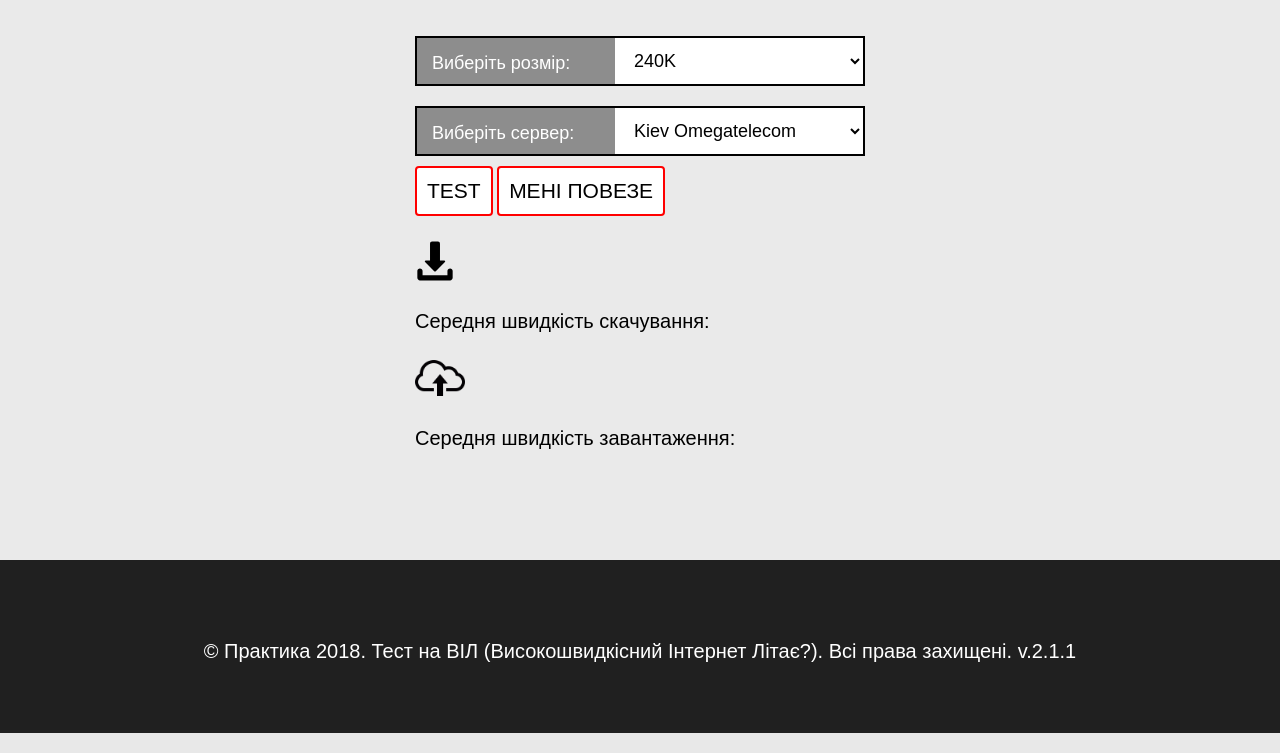
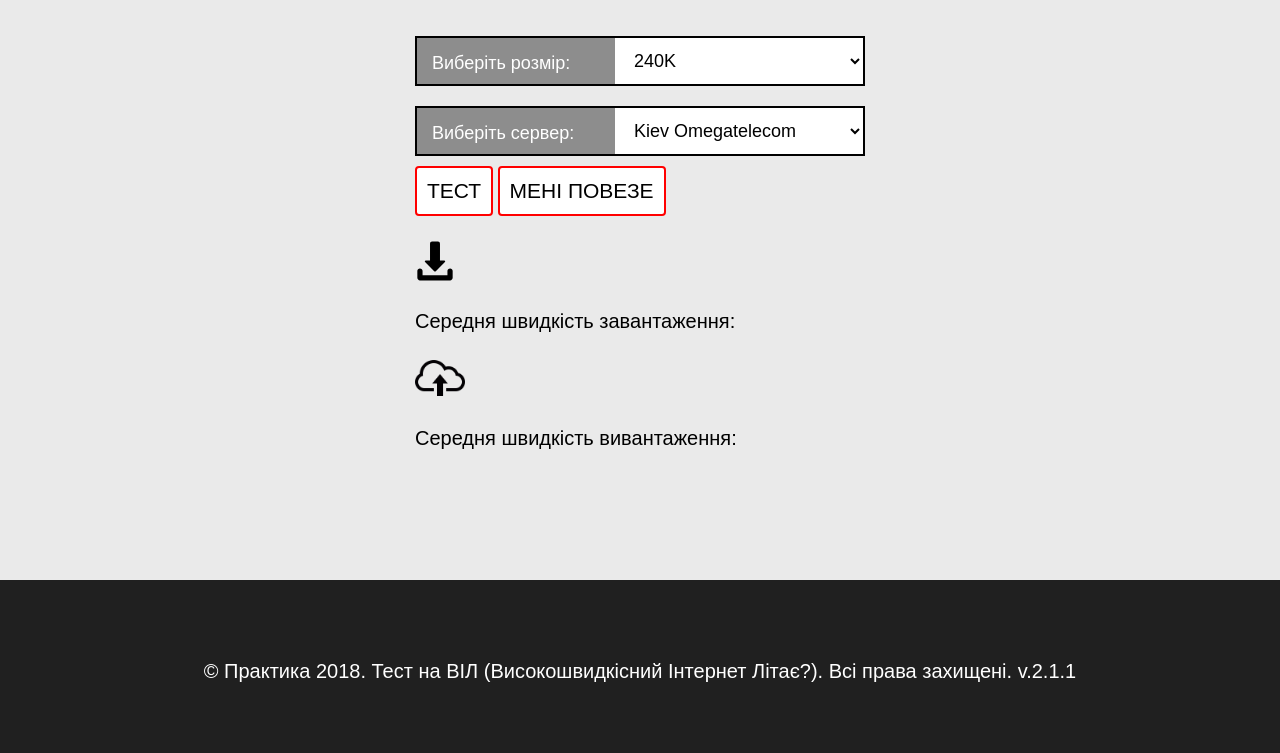
Before and after one commit to kostya911/practics, a Django app: page /tester/test/ in a window 1280 px wide. Shown: the part 281-1034 px from the top of the page. Run offline with Django 3.2, Linux system fonts and the light colour scheme.

Commit message:
html js ua localization and update css

```diff
--- a/static/general/css/style.css
+++ b/static/general/css/style.css
@@ -1,4 +1,3 @@
-
 /* HTML5 display-role reset for older browsers */
 article, aside, figure, footer, header, main, nav, section, figcaption {
   display: block;
@@ -10,8 +9,8 @@ article, aside, figure, footer, header, main, nav, section, figcaption {
 
 /* Задаємо фон, шрифт і забираємо стандартні відступи */
 body {
-/*	background-color: #fffff2;
-*/	/*background: url(../images/bg.jpg) 100% 100%;
+/*  background-color: #fffff2;
+*/  /*background: url(../images/bg.jpg) 100% 100%;
   background-size: cover;
   background-attachment: scroll;*/
   font-family: Arial, Helvetica, sans-serif;
@@ -59,7 +58,7 @@ header {
 
 
 main {
-	height: 560px;
+  height: 580px;
   background-color: #EAEAEA;
   color: #000;
   padding: 2% 15%;
@@ -144,7 +143,7 @@ form {
 
 .Event {
   font-size: 20px;
-/*	float: left;*/
+/*  float: left;*/
 }
 
 
--- a/static/tester/js/loader.js
+++ b/static/tester/js/loader.js
@@ -16,13 +16,13 @@ $(document).ready(function ()
 
         function onDownload()
         {
-            document.getElementById("event").innerHTML= "Testing download speed. Please wait"
+            document.getElementById("event").innerHTML= "Тестування швидкості завантаження. Будь ласка зачекайте..."
         }
         function onUpload() {
-            document.getElementById("event").innerHTML= "Testing upload speed. Test will be ready soon "
+            document.getElementById("event").innerHTML= "Тестування швидкості вивантаження. Будь ласка зачекайте..."
         }
         function onEnd(){
-            document.getElementById("event").innerHTML= "Finished testing"
+            document.getElementById("event").innerHTML= "Тестування завершено"
         }
 
         function MeasureDownloadSpeed() {
@@ -52,7 +52,7 @@ $(document).ready(function ()
                         var speedBps = (bitsLoaded / downloadDuration).toFixed(2);
                         var speedKbps = (speedBps / 1024).toFixed(2);
                         var speedMbps = (speedKbps / 1024).toFixed(2);
-                        document.getElementById("upload").innerHTML= "Середня швидкість завантаження:\n" + speedBps + " bps;\n" + speedKbps + " kbs;\n" + speedMbps + " mbs;"
+                        document.getElementById("download").innerHTML= "Середня швидкість завантаження:\n" + speedBps + " bps;\n" + speedKbps + " kbs;\n" + speedMbps + " mbs;"
                         onUpload();
                         counter = 0;
 
@@ -119,6 +119,7 @@ $(document).ready(function ()
 
 
    $('#runTest').click(function (event) {
+       event.preventDefault();
          _downloadSpeed = 0;
          _uploadSpeed =  0;
 
@@ -127,12 +128,12 @@ $(document).ready(function ()
 
          counter = 0;
         event.preventDefault();
- file = $('#sizeSelector option:selected').attr('id');
- server =$('#serverSelector option:selected').val();
- downloadSize = $('#sizeSelector option:selected').val();
- data = 'a'.repeat(downloadSize/2);
+         file = $('#sizeSelector option:selected').attr('id');
+         server =$('#serverSelector option:selected').val();
+         downloadSize = $('#sizeSelector option:selected').val();
+         data = 'a'.repeat(downloadSize/2);
 
- url =server+"random"+file+".jpg";
+         url =server+"random"+file+".jpg";
 
         onDownload();
         MeasureDownloadSpeed();
@@ -142,6 +143,7 @@ $(document).ready(function ()
    });
    $('#randomServer').click(function(event)
    {
+       event.preventDefault();
          _downloadSpeed = 0;
          _uploadSpeed =  0;
 
@@ -155,7 +157,7 @@ $(document).ready(function ()
          data = 'a'.repeat(downloadSize/2);
 
          url =server+"random"+file+".jpg";
-       event.preventDefault();
+
 
    })
 });
--- a/templates/tester/test.html
+++ b/templates/tester/test.html
@@ -55,13 +55,13 @@
                     <option id = "1"value="http://speedtest.point.lviv.ua/speedtest/">Lviv PointNet</option>
                 </select>
 
-                <input id="runTest" type="submit" value="TEST" class="Submit">
+                <input id="runTest" type="submit" value="ТЕСТ" class="Submit">
                 <input id="randomServer" type="submit" value="МЕНІ ПОВЕЗЕ" class="Submit">
                 <br>
                 <a href="#"><img class="SocNet1" src="{% static 'general/image/download.svg' %}" alt=":("></a>
-                <p id="download" class="Event" >Середня швидкість скачування: </p>
+                <p id="download" class="Event" >Середня швидкість завантаження: </p>
                 <a href="#"><img class="SocNet2" src="{% static 'general/image/upload.png' %}" alt=":("></a>
-                <p id="upload" class="Event">Середня швидкість завантаження: </p>
+                <p id="upload" class="Event">Середня швидкість вивантаження: </p>
                 <p id="event" class="Event"></p>
             </form>
 
```
Also changed, not shown: db.sqlite3. Lines whose indentation alone changed are shown as unchanged.
